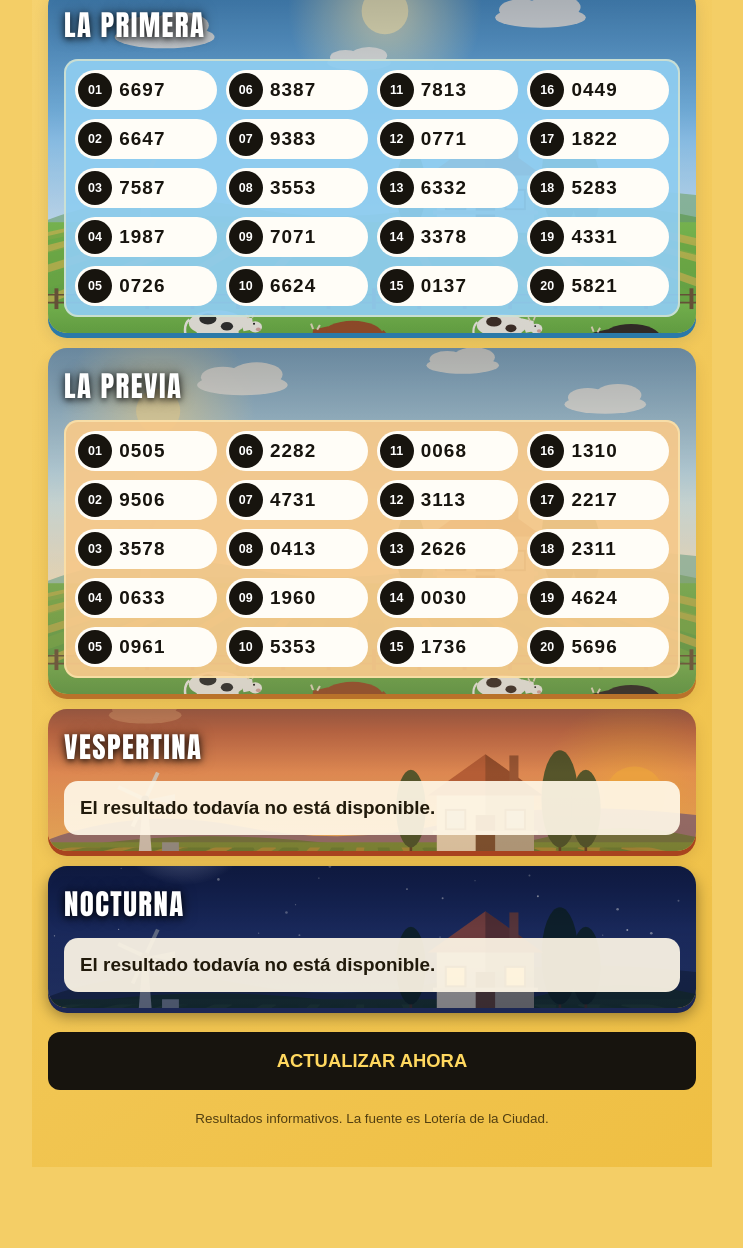
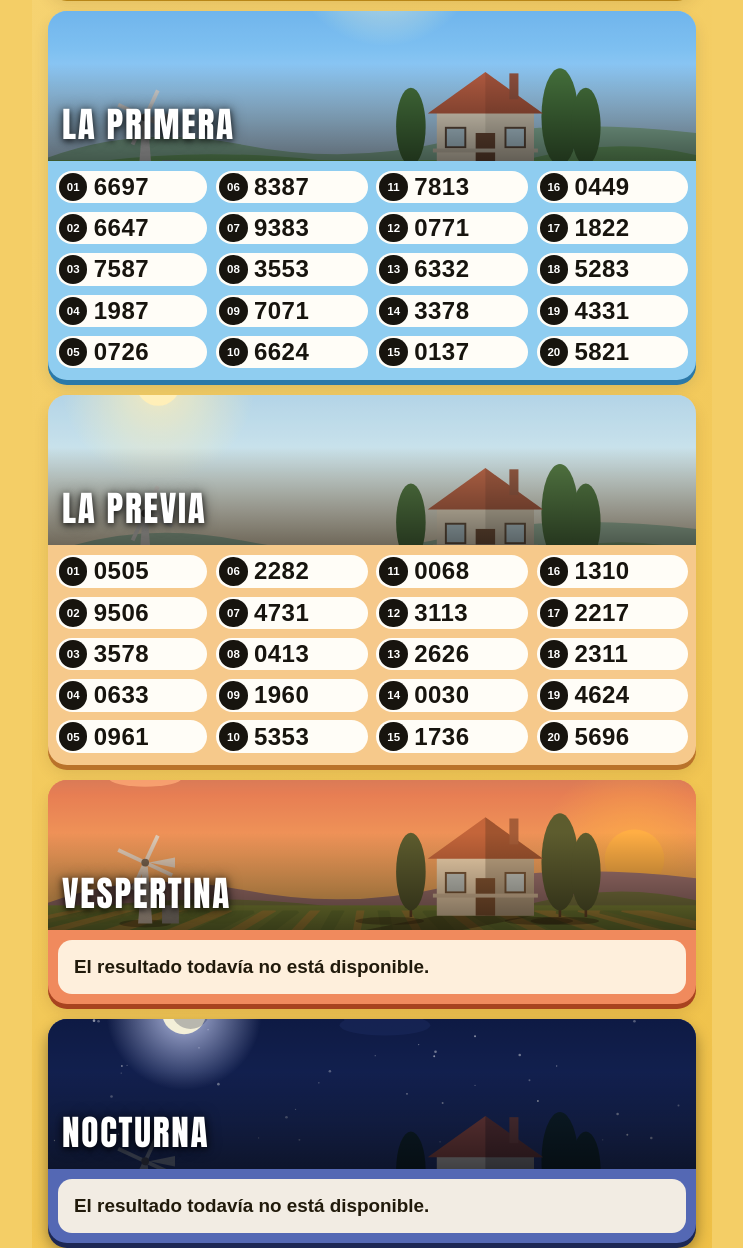
Before and after one commit to marcossramirez/quiniela-gran-sebastian, a website: page index.html in a window 1280 px wide. Shown: the part 899-2147 px from the top of the page, without its empty margins (268-1011 px from the left). Before the commit the page ends 2066 px from the top, so only its background shows below. Drawn offline with Linux system fonts and the light colour scheme.

Commit message:
Update styles.css

```diff
--- a/styles.css
+++ b/styles.css
@@ -70,3 +70,45 @@ h1 { margin: 8px 0 4px; font-size: clamp(2.4rem, 9vw, 3.4rem); line-height: 1.05
 .lottery-nav { display: grid; grid-template-columns: repeat(3, 1fr); gap: 8px; margin: 0 0 14px; }
 .lottery-button { border: 2px solid #17140e; border-radius: 999px; background: #fff6d7; color: #17140e; padding: 11px 4px; font: inherit; font-size: .95rem; font-weight: 800; cursor: pointer; }
 .lottery-button.active { background: #11335c; border-color: #11335c; color: #fff; }
+
+
+/* === Banner del sorteo arriba + resultados abajo (más ancho para los números) === */
+@media (max-width: 559px) {
+  .app { padding-left: 10px; padding-right: 10px; }
+}
+
+.draw { padding: 0; }
+
+.draw h2 {
+  margin: 0;
+  height: clamp(96px, 28vw, 150px);
+  padding: 0 14px 10px;
+  display: flex;
+  align-items: flex-end;
+  font-size: clamp(1.6rem, 6.5vw, 2.2rem);
+  background-size: cover;
+  background-repeat: no-repeat;
+}
+
+.draw .result-box { background: transparent; box-shadow: none; border-radius: 0; padding: 10px 8px 12px; }
+.draw .pending { margin: 10px; }
+
+/* Color de fondo de cada tarjeta (debajo del banner) */
+.draw-previa     { background: #f6c98b; }
+.draw-primera    { background: #8fcdf0; }
+.draw-matutina   { background: #f2bb28; }
+.draw-vespertina { background: #f08a5d; }
+.draw-nocturna   { background: #5468b4; }
+
+/* Escena de cada sorteo como banner */
+.draw-previa h2     { background-image: linear-gradient(0deg, #0000008c, #0000 65%), url('escena-previa.svg');     background-position: center 40%; }
+.draw-primera h2    { background-image: linear-gradient(0deg, #0000008c, #0000 65%), url('escena-primera.svg');    background-position: center 45%; }
+.draw-matutina h2   { background-image: linear-gradient(0deg, #0000008c, #0000 65%), url('escena-matutina.svg');   background-position: center 40%; }
+.draw-vespertina h2 { background-image: linear-gradient(0deg, #0000008c, #0000 65%), url('escena-vespertina.svg'); background-position: center 55%; }
+.draw-nocturna h2   { background-image: linear-gradient(0deg, #0000008c, #0000 65%), url('escena-nocturna.svg');   background-position: center 30%; }
+
+/* Números más grandes (se agrandan hasta donde entran en las 4 columnas) */
+.numbers { gap: clamp(4px, 1.4cqw, 9px); }
+.numbers li { gap: clamp(2px, 1cqw, 8px); padding: 2px clamp(3px, 1.2cqw, 10px) 2px 3px; font-size: clamp(.8rem, 5.6cqw, 1.5rem); }
+.position { width: clamp(18px, 4.5cqw, 30px); height: clamp(18px, 4.5cqw, 30px); font-size: clamp(.5rem, 2.2cqw, .72rem); }
+.number { letter-spacing: .02em; }
```
